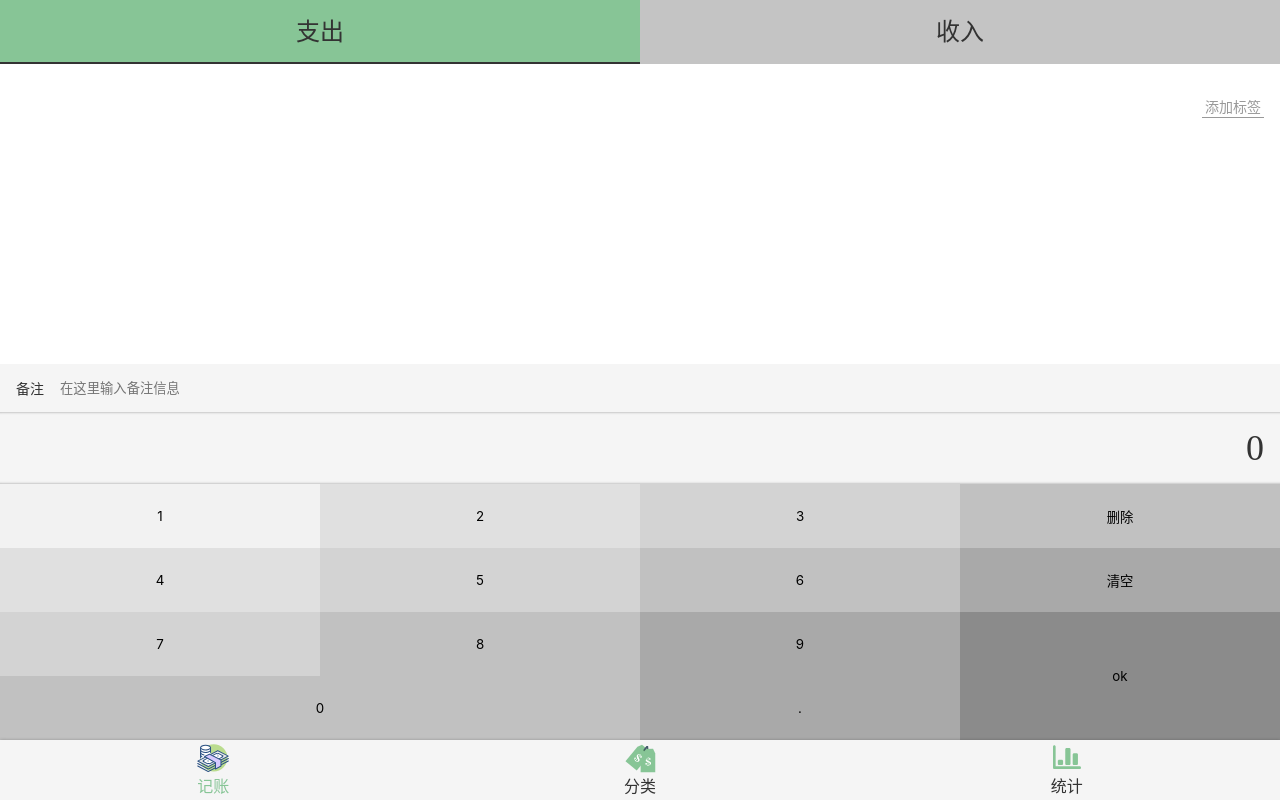
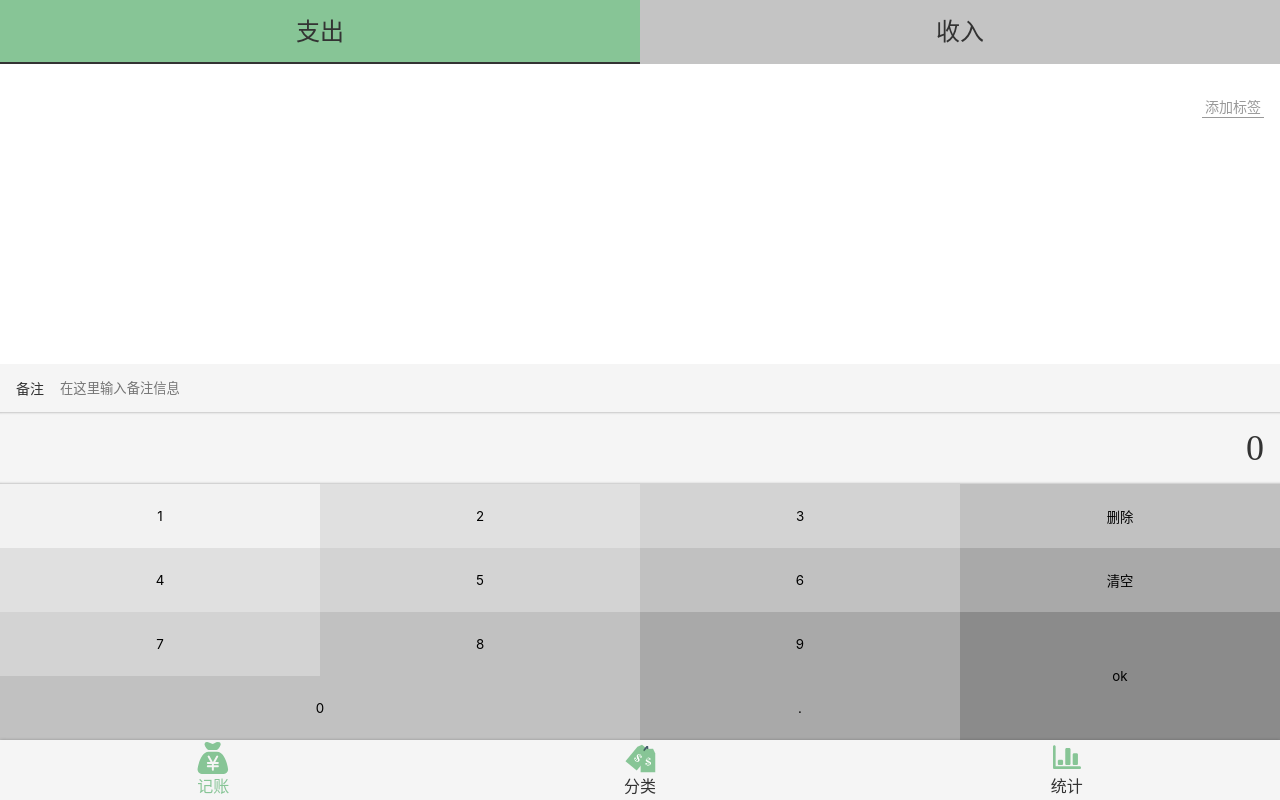
Before and after one commit to CarminePink/jizhangben, a Vue app: page /labels#/money in a window 1280 px wide. Built offline with nearby package versions, Linux system fonts and the light colour scheme.

Commit message:
修改了ä导航栏的第一ä¸

```diff
--- a/src/components/Nav.vue
+++ b/src/components/Nav.vue
@@ -1,7 +1,7 @@
 <template>
    <nav>
       <router-link to="/money" class="item" active-class="selected">
-         <Icon name="money"/>
+         <Icon name="money3"/>
          记账
       </router-link>
 
```
Also changed, not shown: src/assets/icons/money3.svg (added).
